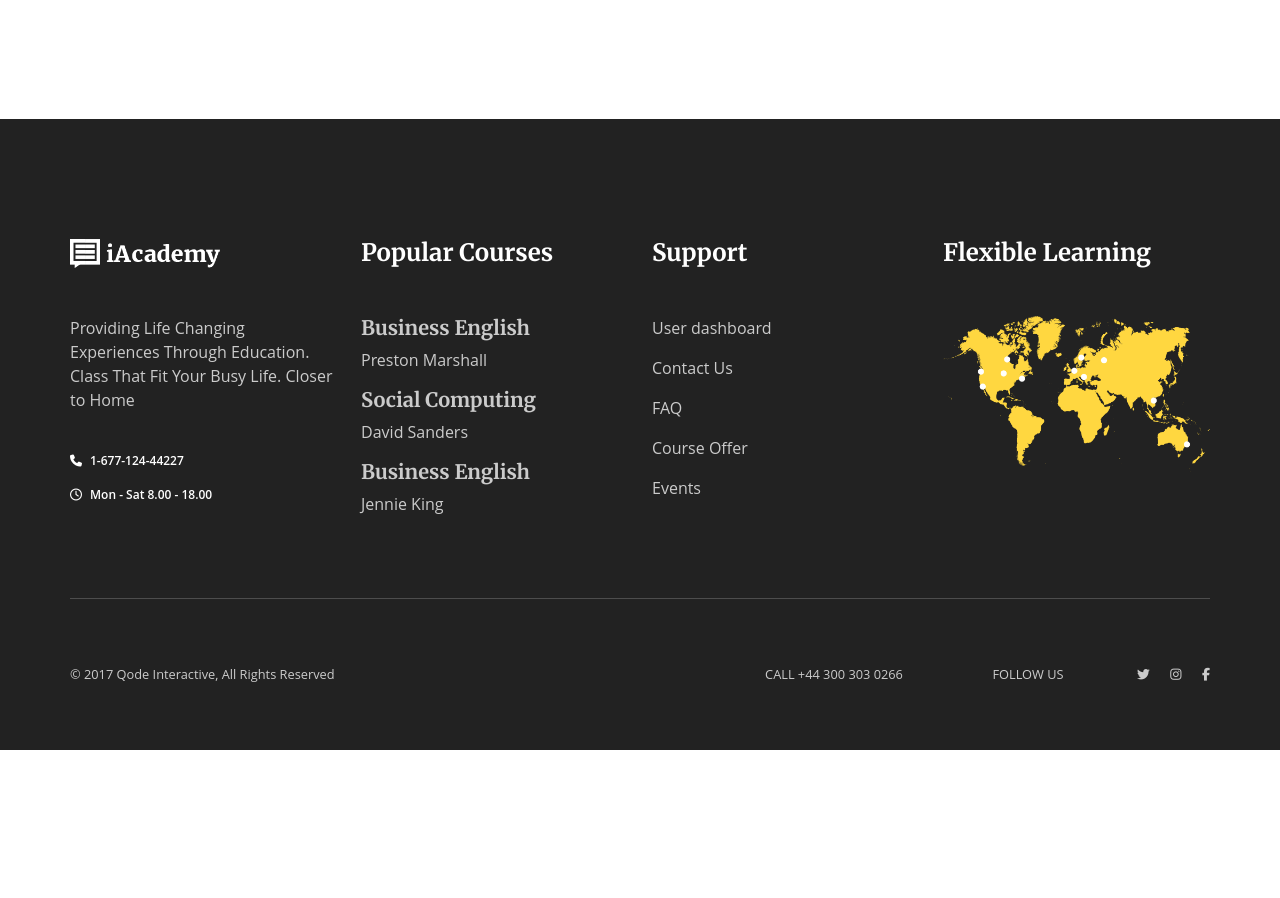
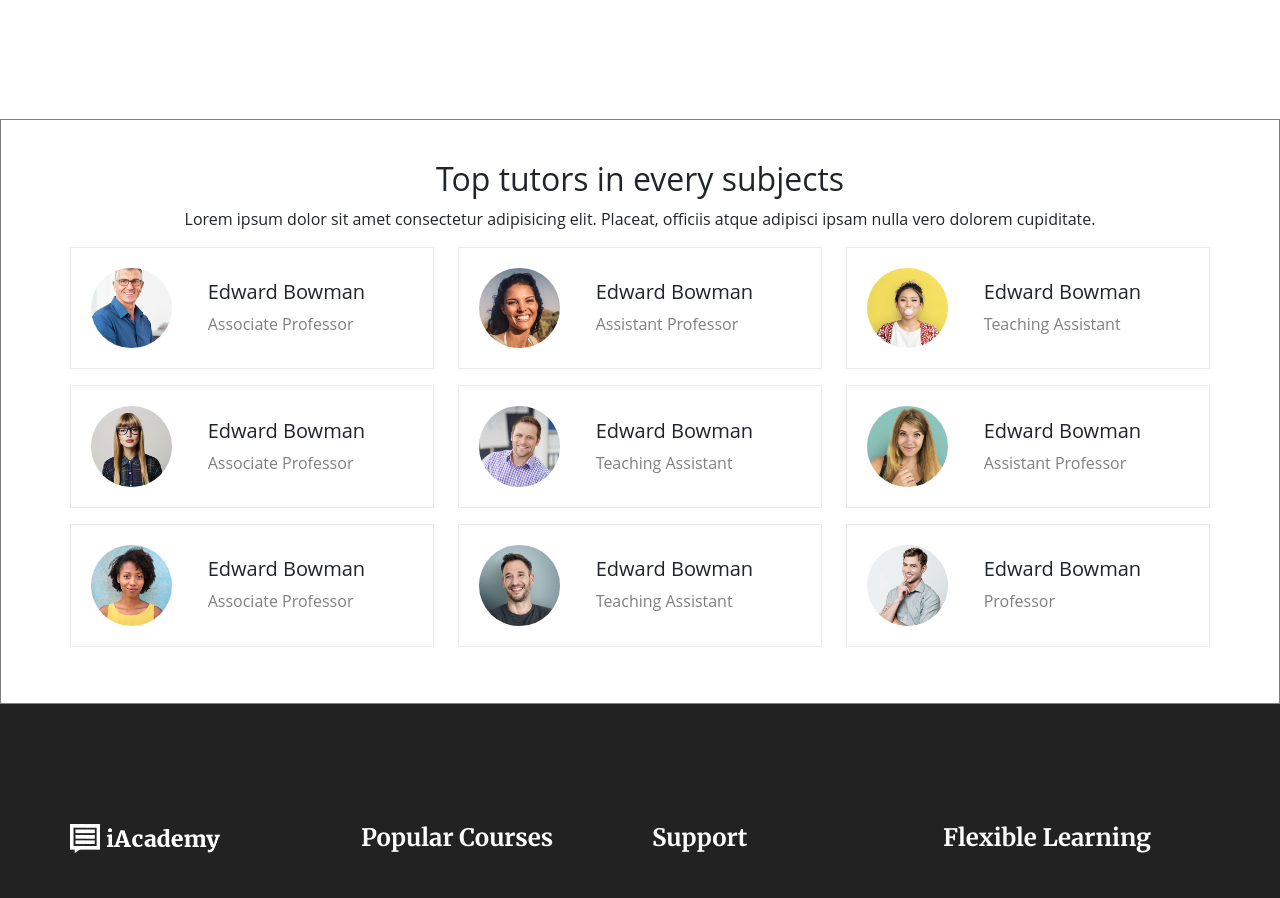
Before and after one commit to WalterCorsini/proj-html-vuejs, a Vue app: page /chi-siamo in a window 1280 px wide. Shown: the part 764-1662 px from the top of the page. Before the commit the page ends 1514 px from the top, so only its background shows below. Built offline with nearby package versions, Linux system fonts and the light colour scheme.

Commit message:
feat: tutors section in about page

```diff
--- /dev/null
+++ b/src/components/AboutPageTutorCard.vue
@@ -0,0 +1,57 @@
+<script>
+
+export default {
+    props: {
+        cardObj: Object
+    },
+
+    data() {
+        return {
+
+        }
+    },
+
+    methods: {
+        getImgUrl(elem){
+            return new URL(`../assets/img/about-page/cvimg${elem}.jpg`, import.meta.url).href;
+        }
+    }
+}
+
+</script>
+
+<template>
+    <div class="card mb-3 rounded-0 border-light-subtle" style="max-width: 540px;">
+        <div class="row g-0">
+            <div class="col-md-4">
+                <img :src="getImgUrl(cardObj.img)" class="img" alt="...">
+            </div>
+            <div class="col-md-8">
+                <div class="card-body">
+                    <h5 class="card-title">{{cardObj.name}}</h5>
+                    <p class="card-text">{{ cardObj.role }}</p>
+                </div>
+            </div>
+        </div>
+    </div>
+</template>
+
+<style scoped lang="scss">
+.col-md-4{
+    padding: 20px;
+
+    img {
+        border-radius: 50%;
+    }
+}
+
+.col-md-8{
+    align-self: center;
+
+    .card-text{
+        color: grey;
+    }
+
+}
+
+</style>
--- a/src/pages/AboutPage.vue
+++ b/src/pages/AboutPage.vue
@@ -1,8 +1,56 @@
 <script>
+import AboutPageTutorCard from '../components/AboutPageTutorCard.vue'
 export default {
+    components: { AboutPageTutorCard },
     data() {
         return {
-
+            tutorsArray: [
+                {
+                    name: "Edward Bowman",
+                    role: "Associate Professor",
+                    img: "-1"
+                },
+                {
+                    name: "Edward Bowman",
+                    role: "Assistant Professor",
+                    img: "-2"
+                },
+                {
+                    name: "Edward Bowman",
+                    role: "Teaching Assistant",
+                    img: "-3"
+                },
+                {
+                    name: "Edward Bowman",
+                    role: "Associate Professor",
+                    img: "-4"
+                },
+                {
+                    name: "Edward Bowman",
+                    role: "Teaching Assistant",
+                    img: "-5"
+                },
+                {
+                    name: "Edward Bowman",
+                    role: "Assistant Professor",
+                    img: "-6"
+                },
+                {
+                    name: "Edward Bowman",
+                    role: "Associate Professor",
+                    img: "-7"
+                },
+                {
+                    name: "Edward Bowman",
+                    role: "Teaching Assistant",
+                    img: "-8"
+                },
+                {
+                    name: "Edward Bowman",
+                    role: "Professor",
+                    img: "-9"
+                }
+            ]
         }
     }
 }
@@ -43,6 +91,22 @@ export default {
             <div class="video">
                 <!-- Debug -->
                 <img src="../assets/img/about-page/test.jpg" alt="">
+            </div>
+        </div>
+    </section>
+
+    <!-- Tutors Section -->
+    <section class="tutors-section">
+        <div class="container">
+            <div class="tutors-title text-center">
+                <h2>Top tutors in every subjects</h2>
+                <p>Lorem ipsum dolor sit amet consectetur adipisicing elit. Placeat, officiis atque adipisci ipsam nulla vero dolorem cupiditate.</p>
+            </div>
+            <div class="row">
+                <div class="col-4" v-for="tutor in tutorsArray">
+                    <!-- Card -->
+                    <AboutPageTutorCard :cardObj="tutor"/>
+                </div>
             </div>
         </div>
     </section>
@@ -102,4 +166,11 @@ export default {
 
     }
 }
+
+.tutors-section{
+    border: 1px solid gray;
+    padding: 40px 0;
+
+}
+
 </style>
--- /dev/null
+++ b/src/store.js
@@ -0,0 +1,5 @@
+import {reactive} from "vue";
+
+export const store = reactive ({
+
+})
```
Also changed, not shown: src/assets/img/about-page/sfondo-rombi.png (added).
